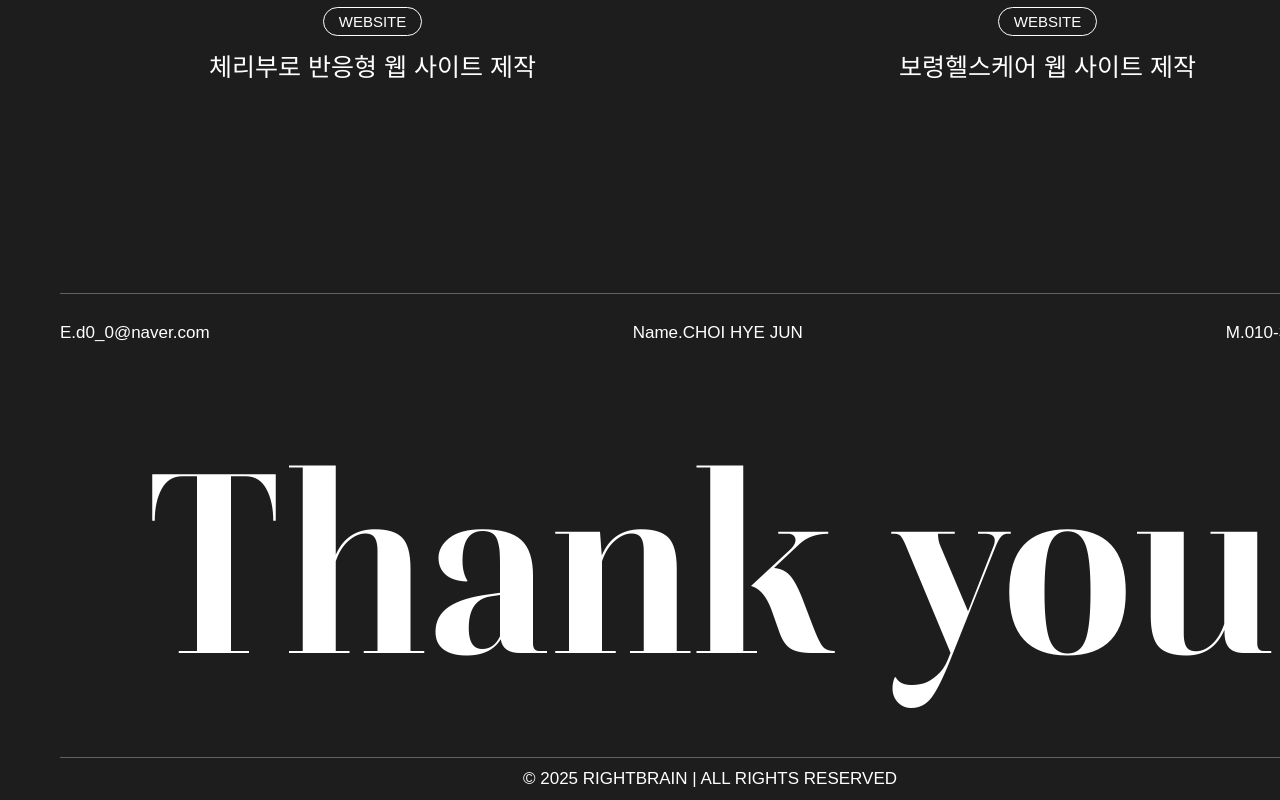
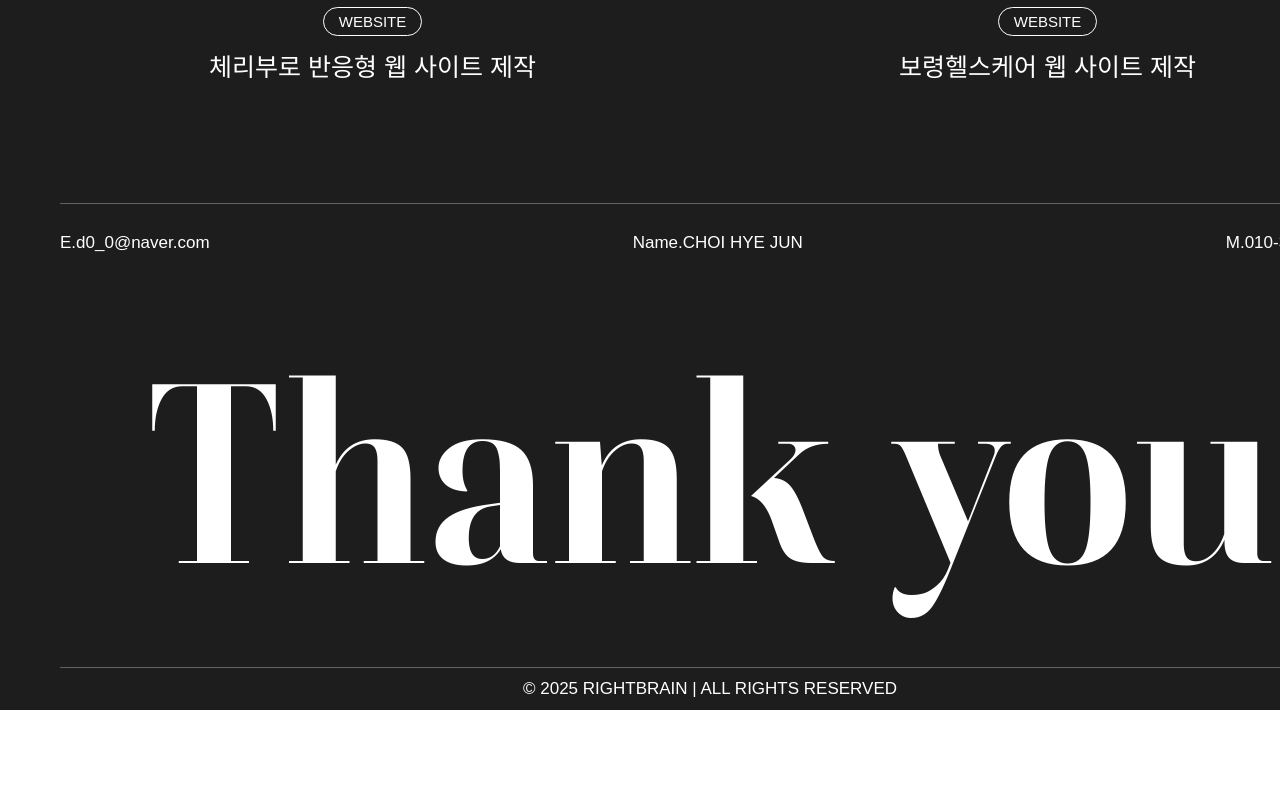
Before and after one commit to choihyejun/portfolio, a plain HTML site: page index.html in a window 1280 px wide. Shown: the part 3116-3916 px from the top of the page. After the commit the page ends 3826 px from the top, so only its background shows below. Drawn offline with Linux system fonts and the light colour scheme; a web font is replaced by a local one.

Commit message:
250319_footer

```diff
--- a/portfolio/css/main.css
+++ b/portfolio/css/main.css
@@ -336,9 +336,7 @@ footer .wrapper .copyright {
     text-align: center;
 }
 @media screen and (max-width:1820px){
-    footer {
-        padding: 90px 0 0 0;
-    }
+
     footer .wrapper .f_tit {
         padding: 30px 0;
         font-size: 250px;
```
